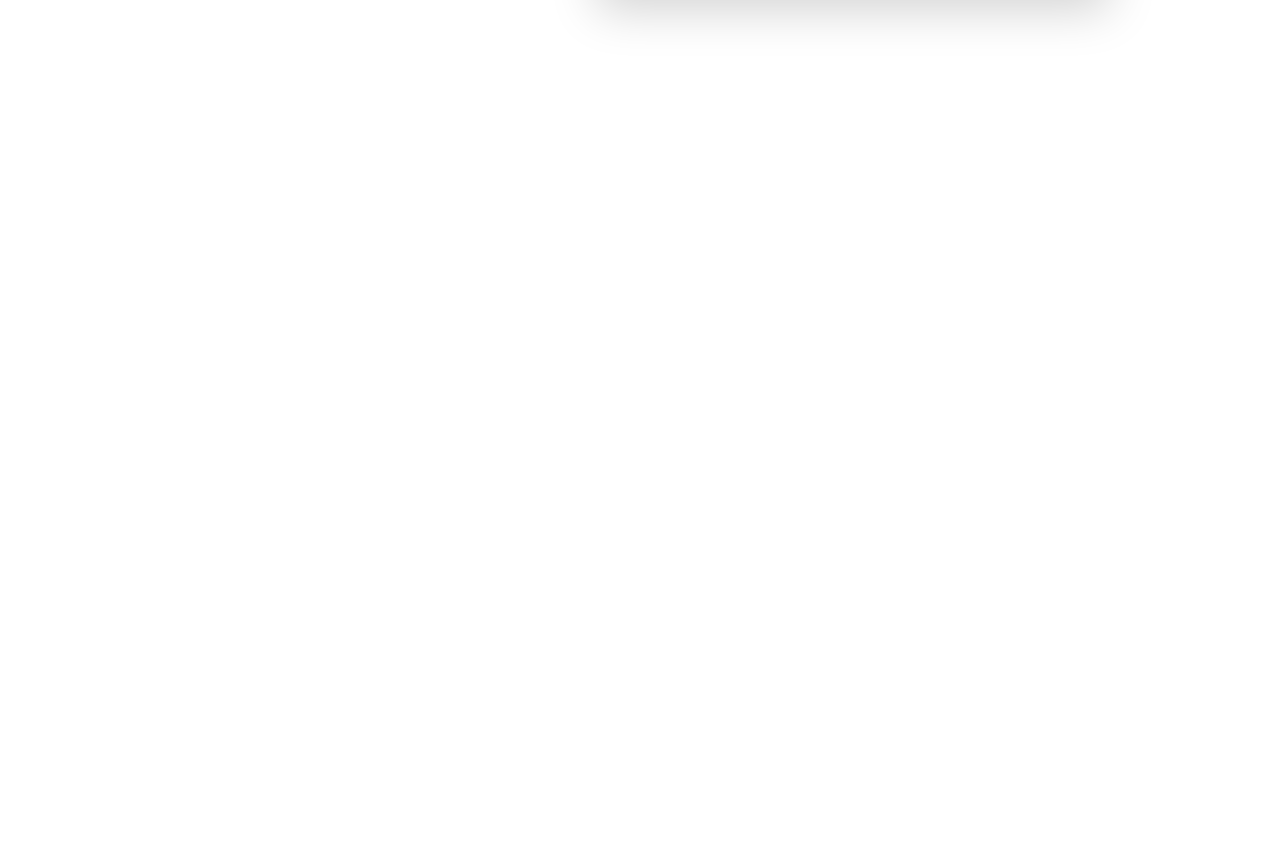
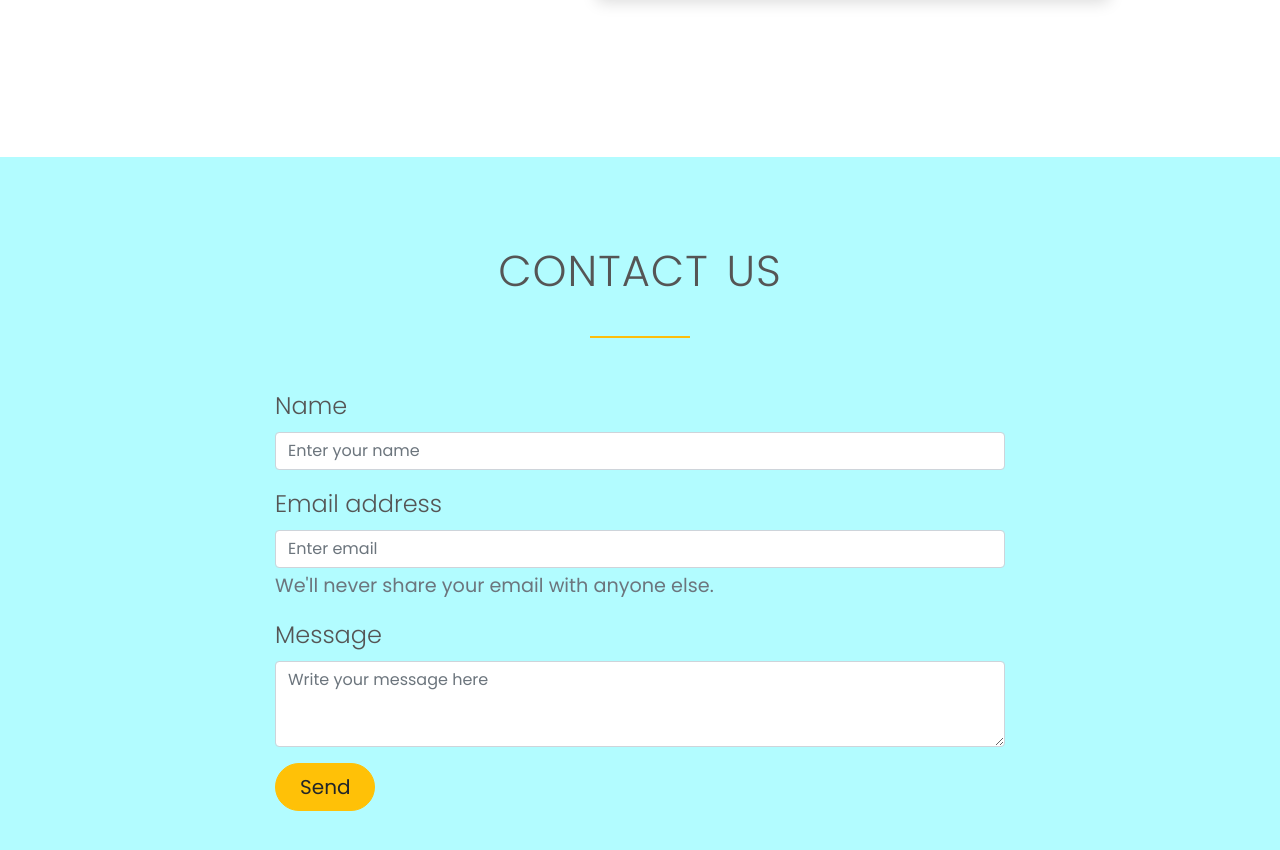
Before and after one commit to chinmay913/stemkids-website, a plain HTML site: page Resources/index.html in a window 1280 px wide. Shown: the part 2525-3375 px from the top of the page. Before the commit the page ends 2682 px from the top, so only its background shows below. Drawn offline with nearby package versions, Linux system fonts and the light colour scheme.

Commit message:
add contact section responsive v1

```diff
--- a/Resources/css/style.css
+++ b/Resources/css/style.css
@@ -159,3 +159,11 @@ nav a:active {
 .courses-row {
   margin-bottom: 80px;
 }
+
+/* ******************************
+******* contact Section **********
+********************************* */
+
+.section-contact {
+  background-color: #b2fcff;
+}
--- a/Resources/index.html
+++ b/Resources/index.html
@@ -143,7 +143,7 @@
 
       <div class="container-fluid">
         <div class="row courses-row">
-          <div class="col-md-6 shadow-lg m-auto p-3 bg-white rounded">
+          <div class="col-md-6 shadow m-auto p-3 bg-white rounded">
             <img
               class="img-fluid"
               src="/Resources/images/coding.jpg"
@@ -158,14 +158,12 @@
               their own games, animation and other projects. For more infomation
             </p>
             <a class="btn btn-lg px-4 py-2 rounded-pill btn-warning" href="#"
-              >Contact Us</a
+              >Free Trial</a
             >
           </div>
         </div>
         <div class="row courses-row">
-          <div
-            class="col-md-6 order-md-2 shadow-lg m-auto p-3 bg-white rounded"
-          >
+          <div class="col-md-6 order-md-2 shadow m-auto p-3 bg-white rounded">
             <img
               class="img-fluid"
               src="/Resources/images/robotics.jpg"
@@ -183,6 +181,56 @@
             <a class="btn btn-lg px-4 py-2 rounded-pill btn-warning" href="#"
               >Contact Us</a
             >
+          </div>
+        </div>
+      </div>
+    </section>
+
+    <section id="section-contact" class="section-contact">
+      <h2>Contact us</h2>
+      <div class="container">
+        <div class="row justify-content-center">
+          <div class="col-md-8">
+            <form>
+              <div class="form-group">
+                <label for="nameInput">Name</label>
+                <input
+                  type="text"
+                  class="form-control"
+                  id="nameInput"
+                  placeholder="Enter your name"
+                />
+              </div>
+              <div class="form-group">
+                <label for="emailInput">Email address</label>
+                <input
+                  type="email"
+                  class="form-control"
+                  id="emailInput"
+                  aria-describedby="emailHelp"
+                  placeholder="Enter email"
+                />
+                <small id="emailHelp" class="form-text text-muted"
+                  >We'll never share your email with anyone else.</small
+                >
+              </div>
+              <div class="form-group">
+                <label for="message">Message</label>
+                <textarea
+                  class="form-control"
+                  id="message"
+                  rows="3"
+                  placeholder="Write your message here"
+                ></textarea>
+              </div>
+
+              <button
+                type="submit"
+                class="btn btn-lg px-4 py-2 rounded-pill btn-warning"
+              >
+                Send
+              </button>
+            </form>
           </div>
         </div>
       </div>
```
